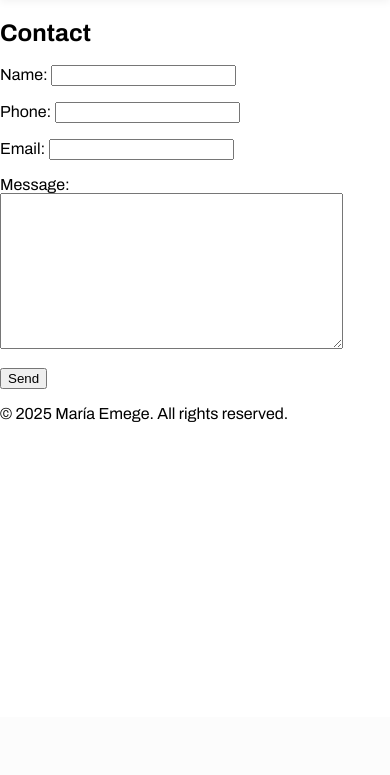
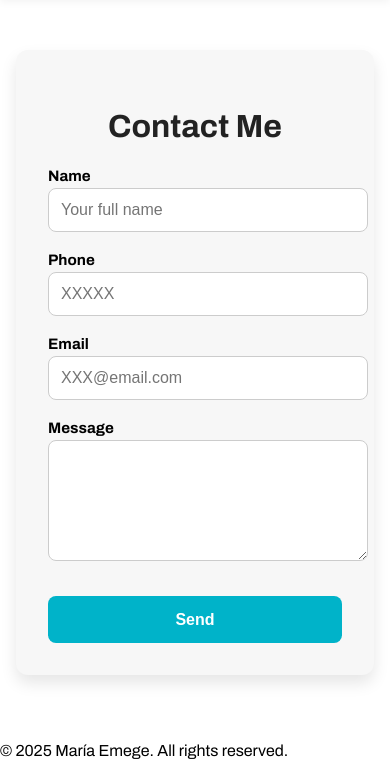
Before and after one commit to Mogurkazan/maria_emege_events, a Django app: page /contact/ in a window 390 px wide; the page is wider, and only the part inside the window is pictured. Shown: the part 127-902 px from the top of that part. Before the commit the page ends 549 px from the top of that part, so only its background shows below. Run offline with Django 5.2, Linux system fonts and the light colour scheme; style sheets or scripts are compiled from the project's sources; some libraries are stand-ins or nearby versions.

Commit message:
form styles

```diff
--- /dev/null
+++ b/static/scss/contact.scss
@@ -0,0 +1,71 @@
+.contact-page {
+  display: flex;
+  align-items: center;
+  justify-content: center;
+  min-height: calc(100vh - 150px); // Ajusta según tu header/footer
+  padding: 2rem;
+
+  .contact-form {
+    width: 100%;
+    max-width: 600px;
+    background-color: #f7f7f7;
+    padding: 2rem;
+    border-radius: 12px;
+    box-shadow: 0 8px 16px rgba(0, 0, 0, 0.1);
+
+    h1 {
+      text-align: center;
+      margin-bottom: 1.5rem;
+      font-size: 2rem;
+      color: #222;
+    }
+
+    label {
+      display: block;
+      margin-top: 1.2rem;
+      font-weight: 600;
+      font-size: 0.95rem;
+    }
+
+    input,
+    textarea {
+      width: 100%;
+      padding: 0.75rem;
+      margin-top: 0.3rem;
+      border: 1px solid #ccc;
+      border-radius: 8px;
+      font-size: 1rem;
+      resize: vertical;
+
+      &:focus {
+        outline: none;
+        border-color: #00b3c9;
+        box-shadow: 0 0 0 2px rgba(0, 179, 201, 0.2);
+      }
+    }
+
+    button {
+      margin-top: 2rem;
+      width: 100%;
+      padding: 0.9rem;
+      background-color: #00b3c9;
+      border: none;
+      color: white;
+      font-size: 1rem;
+      font-weight: bold;
+      border-radius: 8px;
+      cursor: pointer;
+      transition: background-color 0.3s ease;
+
+      &:hover {
+        background-color: #009cb0;
+      }
+    }
+  }
+}
+
+@media (max-width: 600px) {
+  .contact-page {
+    padding: 1rem;
+  }
+}
--- a/templates/base.html
+++ b/templates/base.html
@@ -11,6 +11,7 @@
     <link rel="stylesheet" href="{% sass_src 'scss/header.scss' %}" />
     <link rel="stylesheet" href="{% sass_src 'scss/projects.scss' %}" />
     <link rel="stylesheet" href="{% sass_src 'scss/swiper.scss' %}" />
+    <link rel="stylesheet" href="{% sass_src 'scss/contact.scss' %}" />
 
     <link
       href="https://fonts.googleapis.com/css2?family=Archivo:wght@400;700&display=swap"
--- a/templates/contact.html
+++ b/templates/contact.html
@@ -1,10 +1,24 @@
 {% extends "base.html" %} {% block title %}Contact | María Emege{% endblock %}
 {% block content %}
-<section class="contact">
-  <h1>Contact</h1>
-  <form method="post">
-    {% csrf_token %} {{ form.as_p }}
+<section class="contact-page">
+  <form method="POST" class="contact-form">
+    {% csrf_token %}
+    <h1>Contact Me</h1>
+
+    <label for="name">Name</label>
+    <input type="text" name="name" placeholder="Your full name" required />
+
+    <label for="phone">Phone</label>
+    <input type="text" name="phone" placeholder="XXXXX" />
+
+    <label for="email">Email</label>
+    <input type="email" name="email" placeholder="XXX@email.com" required />
+
+    <label for="message">Message</label>
+    <textarea name="message" rows="5" required></textarea>
+
     <button type="submit">Send</button>
   </form>
 </section>
+
 {% endblock %}
```
Also changed, not shown: 2 other files.
